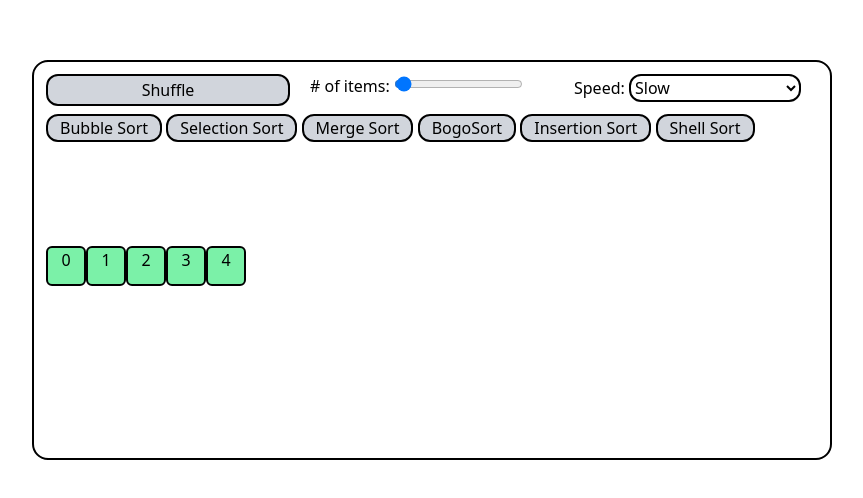
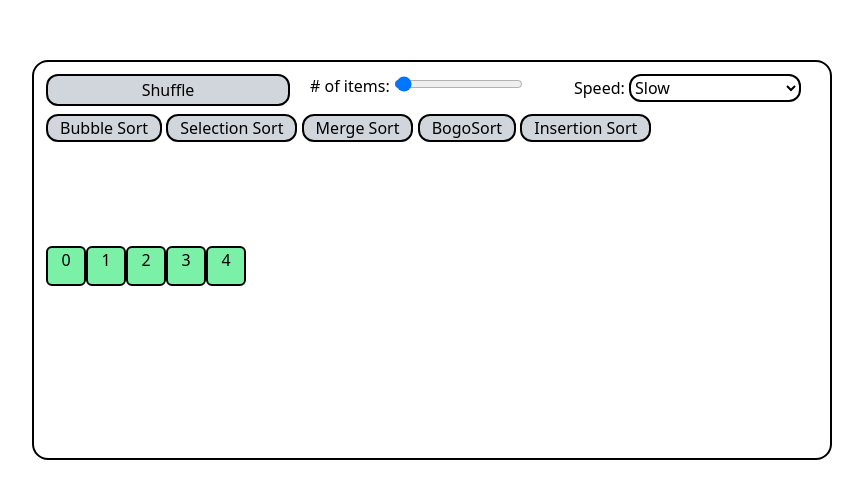
Before and after one commit to CaseyMasonek/sorting-algs, a SvelteKit app: page / in a window 1280 px wide. Shown: the part 140-638 px from the top of the page, without its empty margins (208-1071 px from the left). Built offline with nearby package versions, Linux system fonts and the light colour scheme.

Commit message:
Remove incorrect shell sort

```diff
--- a/src/routes/+page.svelte
+++ b/src/routes/+page.svelte
@@ -453,75 +453,81 @@
 			.reduce((acc, x) => acc * (x + 1), 1);
 	}
 
+	// async function shellSort() {
+	// 	const gaps = [701, 301, 132, 57, 23, 10, 4, 1];
+
+	// 	for (const gap of gaps) {
+	// 		if (gap > items.length) continue
+
+	// 		const filtered = items.filter((i) => items.indexOf(i) % gap == 0);
+
+	// 		for (const item of filtered.slice(1)) {
+	// 			console.log('looking at', item.value);
+
+	// 			item.special = true;
+
+	// 			await sleep(delay);
+
+	// 			const idx = items.indexOf(item);
+	// 			let pastIdx = items.indexOf(item) - gap;
+
+	// 			let shouldSwap = false
+
+	// 			while (pastIdx >= 0) {
+	// 				console.log(idx, pastIdx);
+
+	// 				const pastItem = items[pastIdx];
+
+	// 				pastItem.selected = true;
+
+	// 				console.log('comparing', item.value, pastItem.value);
+
+	// 				await sleep(delay);
+
+	// 				pastItem.selected = false;
+
+	// 				if (pastItem.value < item.value) {
+	// 					console.log(
+	// 						`${pastItem.value} (past item) < ${item.value}! this means that it is now time to swap (or not swap at all)!`
+	// 					);
+	// 					break;
+	// 				}
+
+	// 				if (!shouldSwap) shouldSwap = true;
+
+	// 				console.log('larger, comparing next item');
+	// 				pastIdx -= gap;
+	// 			}
+
+	// 			item.special = false;
+
+	// 			//console.log(`${pastItem.value} (past item) > ${item.value}! swapping position`)
+
+	// 			if (shouldSwap) {
+	// 				items.splice(idx,1) // remove item
+
+	// 				let stored = items.splice(pastIdx + gap, 1, item)[0] // replace item at index it's supposed to be at
+
+	// 				let nextIdx = pastIdx + gap + gap
+
+	// 				while (nextIdx < idx) {
+	// 					console.log("idx:",nextIdx)
+	// 					stored = items.splice(nextIdx, 1, stored)[0]
+	// 					nextIdx += gap
+	// 				}
+
+	// 				items.splice(idx,0,stored)
+
+	// 				await sleep(delay);
+	// 			}
+	// 		}
+	// 	}
+	// }
+
 	async function shellSort() {
 		const gaps = [701, 301, 132, 57, 23, 10, 4, 1];
 
-		for (const gap of gaps) {
-			if (gap > items.length) continue
 
-			const filtered = items.filter((i) => items.indexOf(i) % gap == 0);
-
-			for (const item of filtered.slice(1)) {
-				console.log('looking at', item.value);
-
-				item.special = true;
-
-				await sleep(delay);
-
-				const idx = items.indexOf(item);
-				let pastIdx = items.indexOf(item) - gap;
-
-				let shouldSwap = false
-
-				while (pastIdx >= 0) {
-					console.log(idx, pastIdx);
-
-					const pastItem = items[pastIdx];
-
-					pastItem.selected = true;
-
-					console.log('comparing', item.value, pastItem.value);
-
-					await sleep(delay);
-
-					pastItem.selected = false;
-
-					if (pastItem.value < item.value) {
-						console.log(
-							`${pastItem.value} (past item) < ${item.value}! this means that it is now time to swap (or not swap at all)!`
-						);
-						break;
-					}
-
-					if (!shouldSwap) shouldSwap = true;
-
-					console.log('larger, comparing next item');
-					pastIdx -= gap;
-				}
-
-				item.special = false;
-
-				//console.log(`${pastItem.value} (past item) > ${item.value}! swapping position`)
-
-				if (shouldSwap) {
-					items.splice(idx,1) // remove item
-
-					let stored = items.splice(pastIdx + gap, 1, item)[0] // replace item at index it's supposed to be at
-
-					let nextIdx = pastIdx + gap + gap
-
-					while (nextIdx < idx) {
-						console.log("idx:",nextIdx)
-						stored = items.splice(nextIdx, 1, stored)[0]
-						nextIdx += gap
-					}
-
-					items.splice(idx,0,stored)
-
-					await sleep(delay);
-				}
-			}
-		}
 	}
 </script>
 
@@ -601,16 +607,6 @@
 				>
 					Insertion Sort
 				</button>
-
-				<button
-					class="rounded-xl border-2 bg-gray-300 px-3 hover:bg-gray-200 active:bg-gray-100"
-					onclick={shellSort}
-					onmouseenter={() =>
-						(info = `Using Ciura's gap sequence. Time complexity: O(n log n) (i think?)`)}
-					onmouseleave={() => (info = '')}
-				>
-					Shell Sort
-				</button>
 			</div>
 		</div>
 
```
